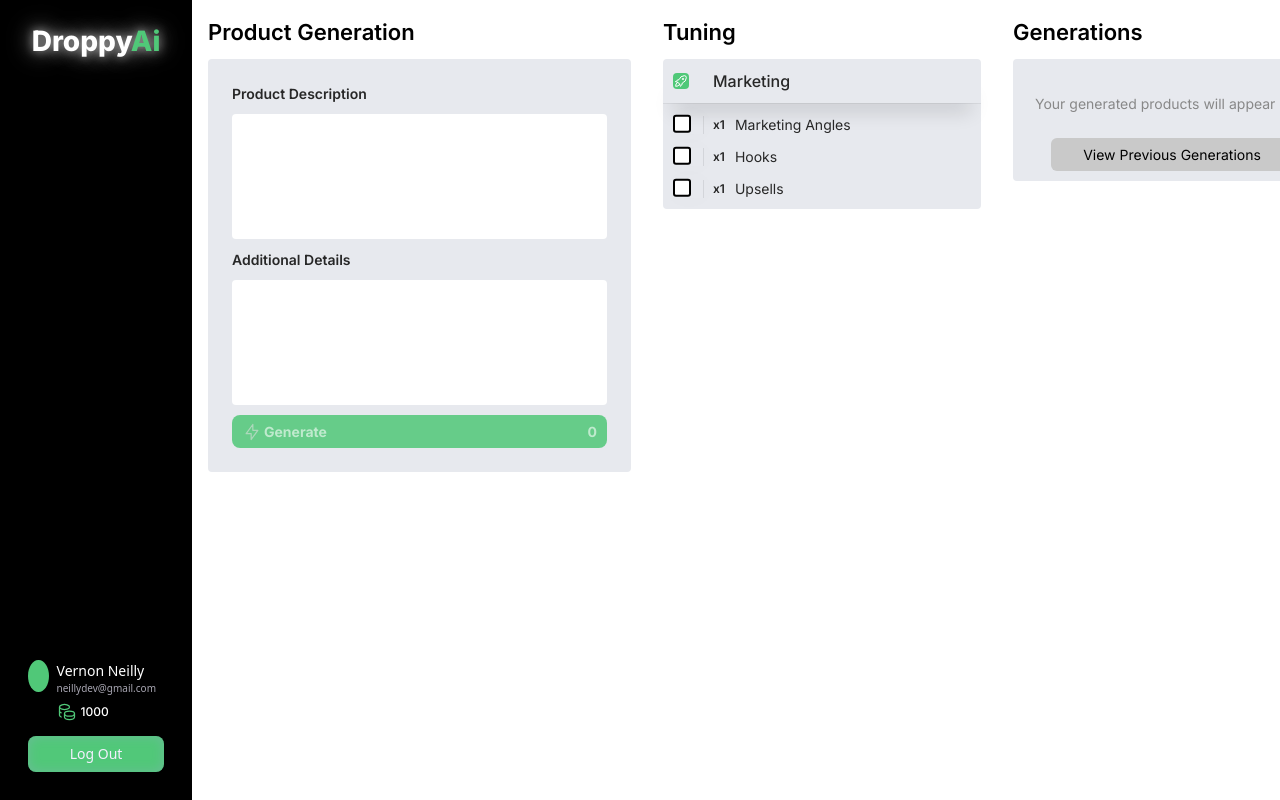
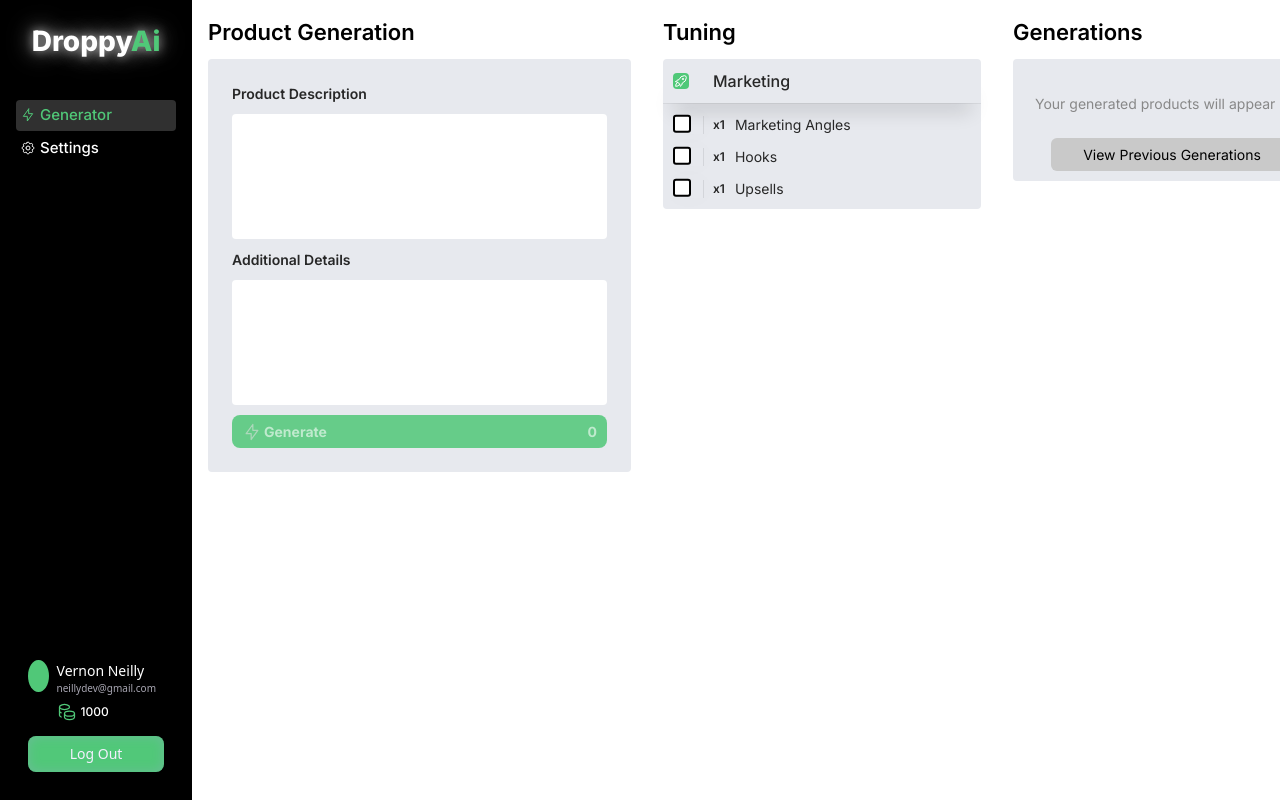
Before and after one commit to neillydev/shopai, a Next.js app: page /dashboard in a window 1280 px wide. Shown: the top 800 px of the page. Built offline with nearby package versions, Linux system fonts and the light colour scheme; no server answers; sample sign-in values are in the browser's storage.

Commit message:
update Main component and styling

```diff
--- a/src/components/Dashboard/Main.module.css
+++ b/src/components/Dashboard/Main.module.css
@@ -4,6 +4,60 @@
 }
 
 .navPanel {}
+
+.navWrapper {
+    display: flex;
+    width: 100%;
+    flex-direction: column;
+    align-items: center;
+}
+
+.navList {
+    margin-top: 16px;
+    width: 100%;
+    padding: 0 16px;
+}
+
+.navItem {
+    margin-top: 2px;
+    color: #fff;
+    font-size: 15px;
+    font-weight: 500;
+    display: flex;
+    align-items: center;
+    justify-content: flex-start;
+    width: 100%;
+    padding: 4px;
+    border-radius: 4px;
+}
+
+.navItemUnselected:hover {
+    background-color: #272727;
+}
+
+.navItemUnselected:active {
+    background-color: #191919;
+}
+
+.navItem > svg {
+    stroke: #fff;
+    width: 16px;
+    height: 16px;
+    margin-right: 4px;
+}
+
+.navItemUnselected {
+    cursor: pointer;
+}
+
+.navItemSelected {
+    color: #50C878;
+    background-color: #303030;
+}
+
+.navItemSelected > svg {
+    stroke: #50C878;
+}
 
 .sidePanel {
     display: flex;
--- a/src/components/Dashboard/Main.tsx
+++ b/src/components/Dashboard/Main.tsx
@@ -6,6 +6,7 @@
 import Rocket from '@/../public/rocket.svg';
 import Tokens from '@/../public/tokens.svg';
 import InfinitySVG from '@/../public/infinity.svg';
+import Gear from '@/../public/gear.svg';
 
 import styles from './Main.module.css';
 import Spinner from '../Spinner/Spinner';
@@ -47,7 +48,19 @@
       <div className={`${styles.mainContainer}`}>
         <div className={`${styles.mainWrapper}`}>
           <div className={`${styles.sidePanel}`}>
-            <a href="/" onClick={(e) => e.stopPropagation()} className={`${styles.droppy}`}>Droppy<span className={`${styles.special}`}>Ai</span></a>
+            <div className={`${styles.navWrapper}`}>
+              <a href="/" onClick={(e) => e.stopPropagation()} className={`${styles.droppy}`}>Droppy<span className={`${styles.special}`}>Ai</span></a>
+              <ul className={`${styles.navList}`}>
+                <li className={`${styles.navItem} ${styles.navItemSelected}`}>
+                  <Generate />
+                  Generator
+                </li>
+                <li className={`${styles.navItem} ${styles.navItemUnselected}`}>
+                  <Gear />
+                  Settings
+                </li>
+              </ul>
+            </div>
 
             <div className={`${styles.profileModule}`}>
               <div className={`${styles.profileModuleHeader} flex`}>
```
